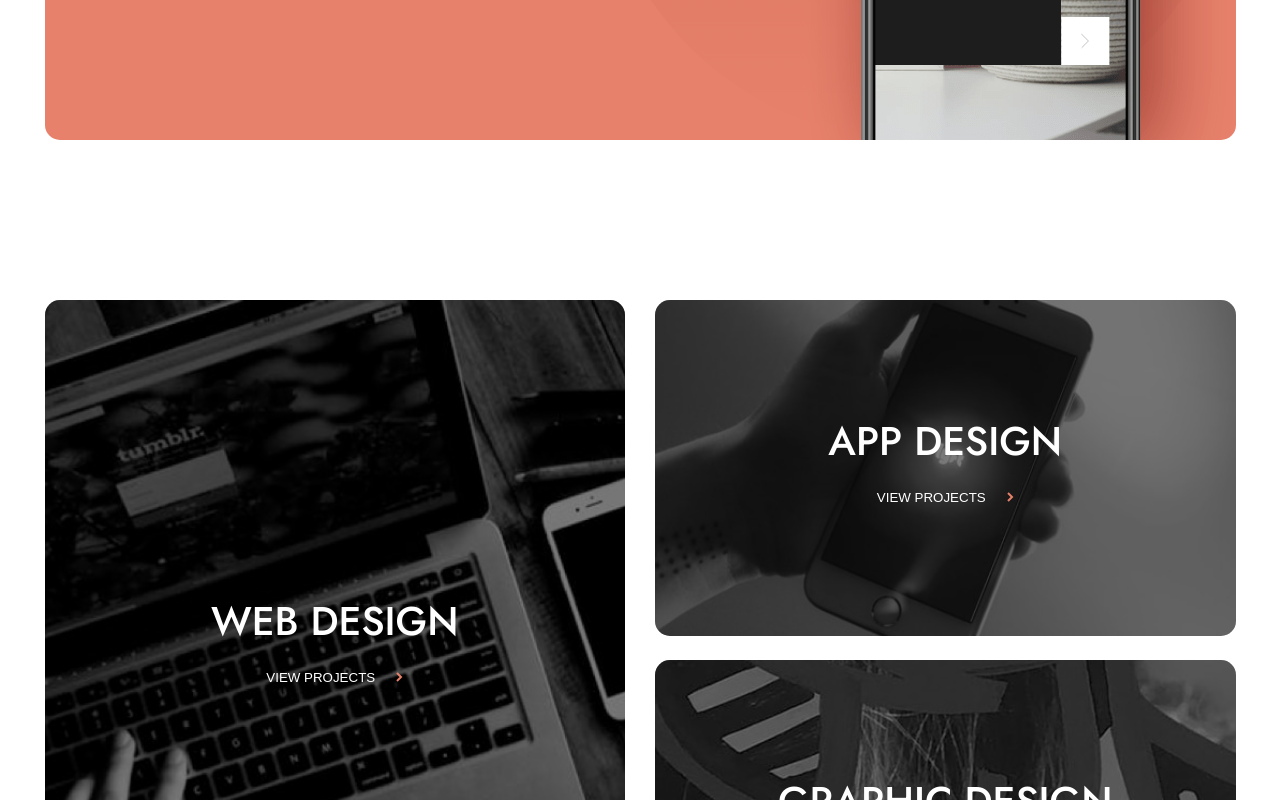
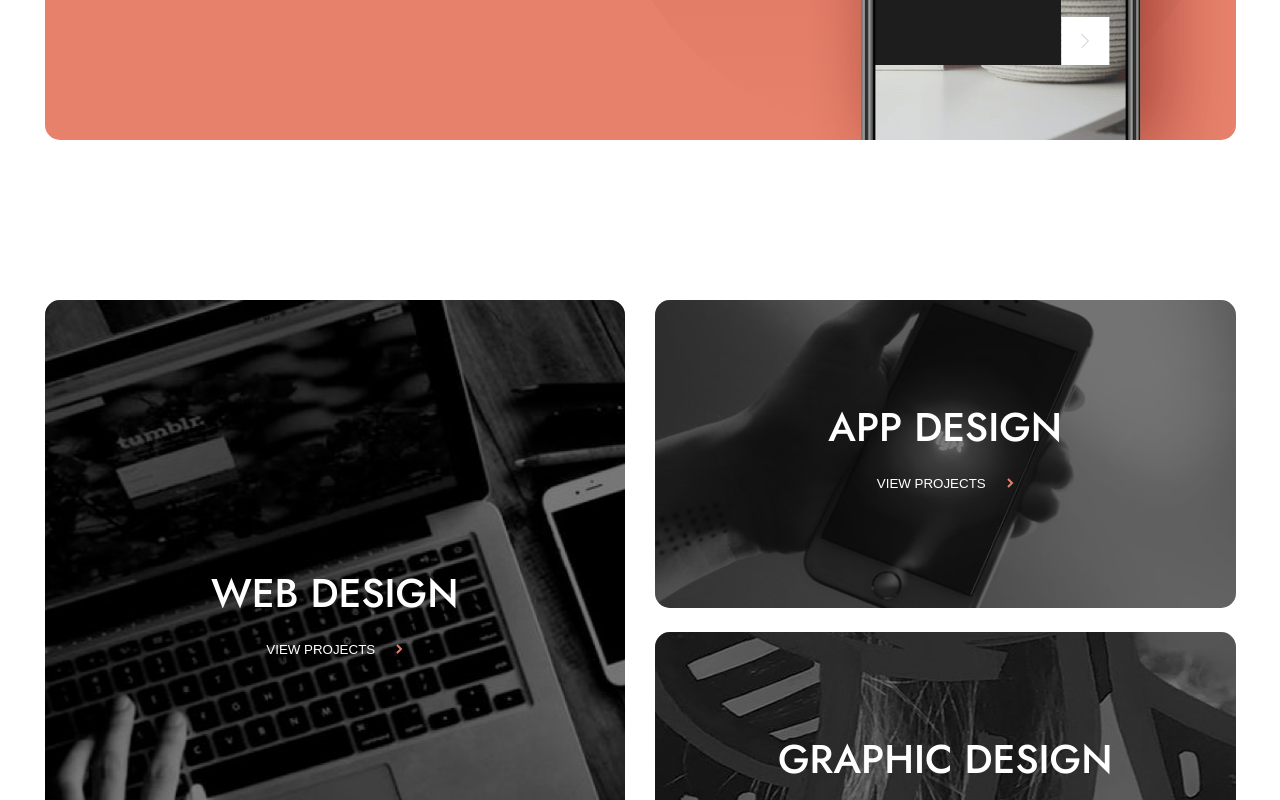
Before and after one commit to Chermann-KING/designo-app, a Next.js app: page / in a window 1280 px wide. Shown: the part 653-1453 px from the top of the page. Built offline with nearby package versions, Linux system fonts and the light colour scheme.

Commit message:
🐛 Develop: Components >Services > Fix rows on desktop

```diff
--- a/src/app/page.tsx
+++ b/src/app/page.tsx
@@ -17,8 +17,6 @@ export default function Home() {
 
 const ContainerStyled = styled.div`
   /* mobile first */
-  /* border: 2px solid blue; */
-
   width: clamp(327px, 100%, 1191px);
   height: 100%;
 
--- a/src/components/Services.tsx
+++ b/src/components/Services.tsx
@@ -74,7 +74,7 @@ const SectionStyled = styled.section`
 
   padding: 0 23px;
 
-  // Styles pour les tablettes et ordinateur
+  // Styles pour les tablettes
   @media (min-width: 481px) {
     grid-template-columns: 1fr;
     grid-template-rows: repeat(3, 200px);
@@ -88,9 +88,8 @@ const SectionStyled = styled.section`
   }
   /* Styles pour ordinateur */
   @media (min-width: 769px) {
-    /* height: 640px; */
     grid-template-columns: repeat(2, 1fr);
-    grid-template-rows: repeat(2, 1fr);
+    grid-template-rows: repeat(2, 308px);
     gap: 24px 30px;
     grid-template-areas:
       "one two"
```
